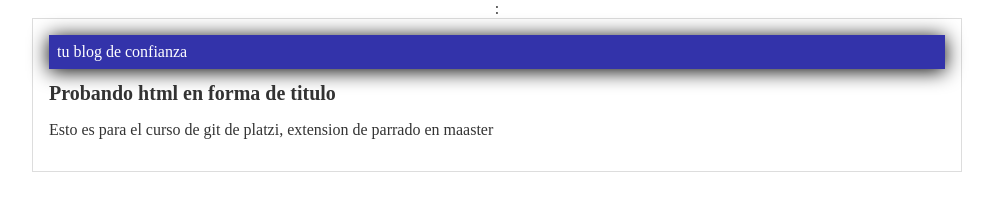
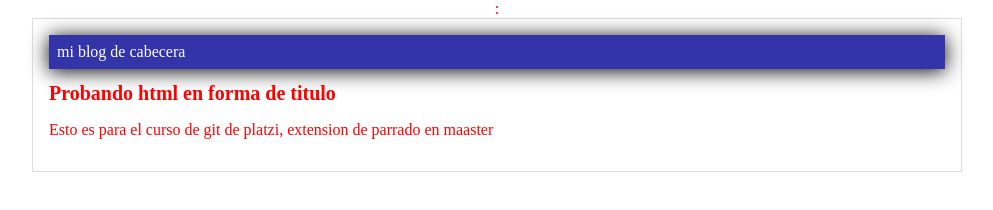
Before and after one commit to josea24/hyperblog, a plain HTML site: page index.html in a window 1280 px wide. Shown: the whole page, without its empty margins (143-1136 px from the left). Drawn offline with Linux system fonts and the light colour scheme.

Commit message:
cambio 2

```diff
--- a/css/stilos.css
+++ b/css/stilos.css
@@ -1,5 +1,5 @@
 body{
-    color: #333333;
+    color: red;
     text-align: center;
     font-family: 'Times New Roman', Times, serif;
     font-size: 16px;
--- a/index.html
+++ b/index.html
@@ -11,7 +11,7 @@
         <div id="container">
             <div id="post">
             <div id="cabecera">
-                tu blog de confianza
+                mi blog de cabecera
             </div>
                 <h1>Probando html en forma de titulo</h1>
                 <p>Esto es para el curso de git de platzi, extension de parrado en maaster</p>
```
